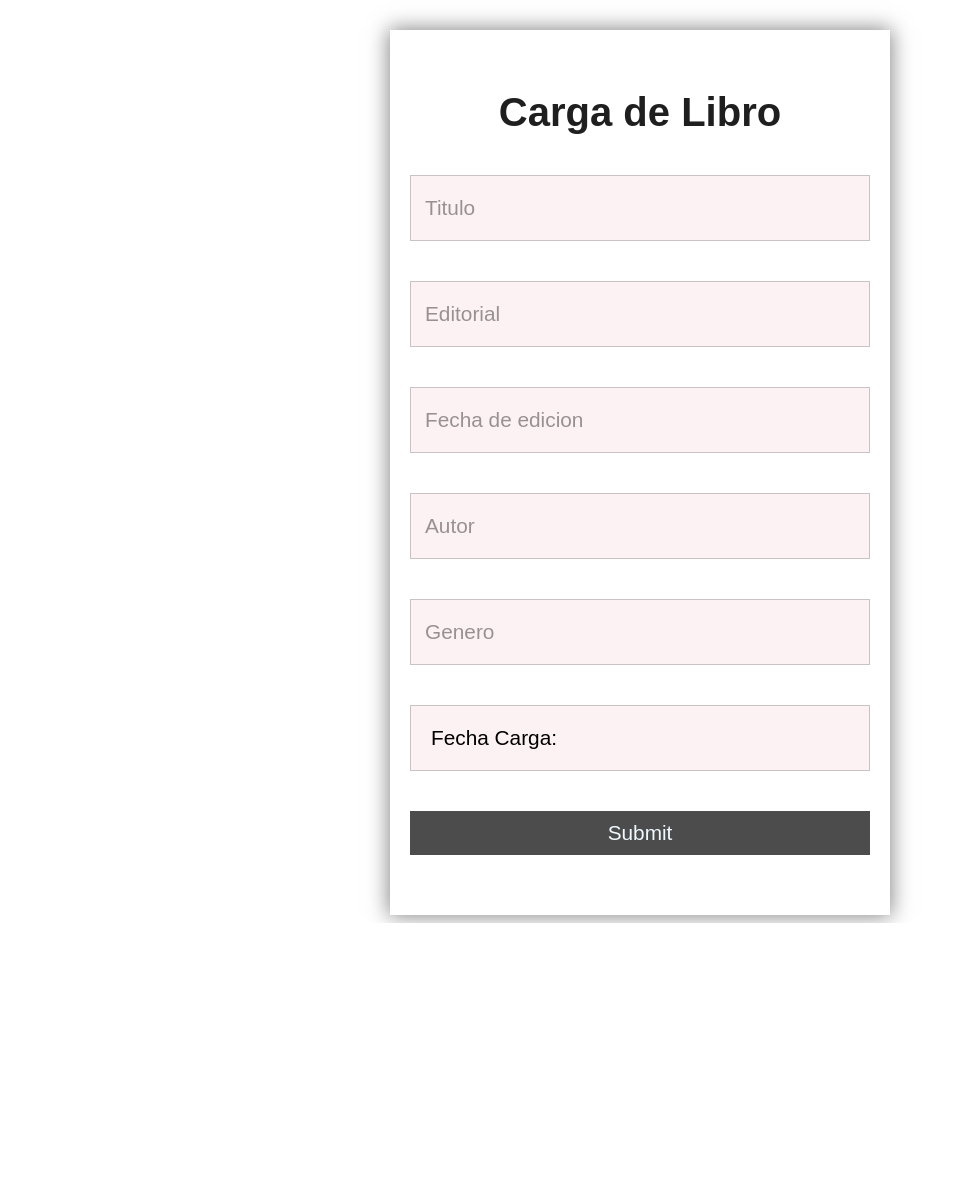
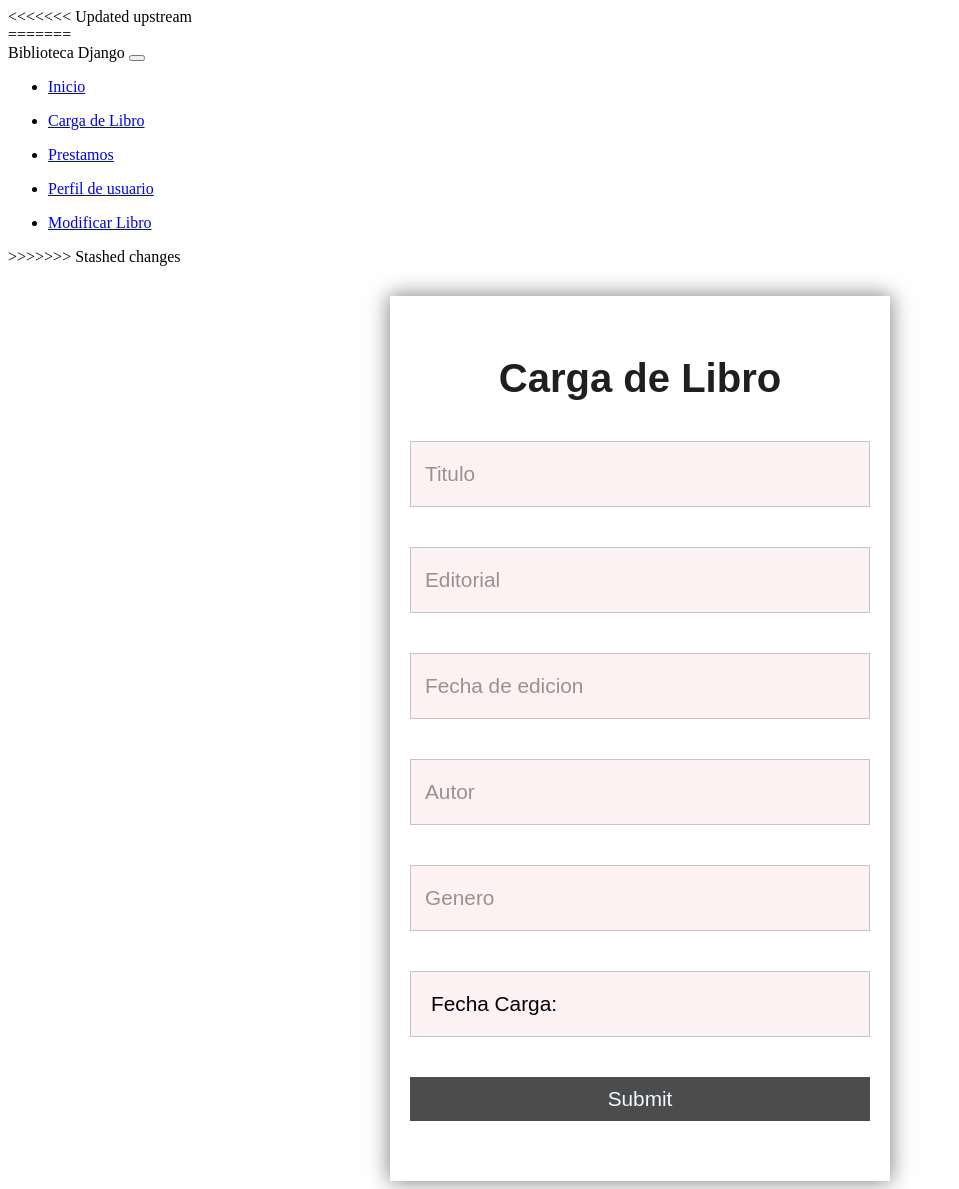
Before and after one commit to Seba9906/BibliotecaDjango, a Django app: template biblioteca_django/core/templates/core/altaLIbro.html in a window 1280 px wide. Shown: the whole page, without its empty margins (0-959 px from the left). Before the commit the page ends 923 px from the top, so only its background shows below. Run offline with Django 4.2, Linux system fonts and the light colour scheme; the template is opened without the code that fills it, so the values that code supplies are empty; parts of the project's set-up code (start-up, migrations or seed data) failed here and were passed over.

Commit message:
se crea modificacarLibro
se creal formulario para modificar libro y se comienza con la validacion

```diff
--- a/biblioteca_django/core/templates/core/base.html
+++ b/biblioteca_django/core/templates/core/base.html
@@ -9,7 +9,45 @@
     {% block extra_css %}{% endblock %}
 </head>
 <body>
+<<<<<<< Updated upstream
     <header>
+=======
+    <header>
+        <nav class="navbar navbar-expand-lg navbar-light bg-light">
+            <a class="navbar-brand">Biblioteca Django</a>
+            <button class="navbar-toggler" type="button" data-toggle="collapse" data-target="#navbarNav" aria-controls="navbarNav" aria-expanded="false" aria-label="Toggle navigation">
+                <span class="navbar-toggler-icon"></span>
+            </button>
+            <div class="collapse navbar-collapse" id="navbarNav">
+                <ul class="navbar-nav">
+                    <li class="nav-item">
+                        <a class="nav-link" href="{% url 'index' %}">Inicio</a>
+                    </li>
+                </ul>
+                <ul class="navbar-nav">
+                    <li class="nav-item">
+                        <a class="nav-link" href="{% url 'altaLibro' %}">Carga de Libro</a>
+                    </li>
+                </ul>
+                <ul class="navbar-nav">
+                    <li class="nav-item">
+                        <a class="nav-link" href="{% url 'prestamos' %}">Prestamos</a>
+                    </li>
+                </ul>
+                <ul class="navbar-nav">
+                    <li class="nav-item">
+                        <a class="nav-link" href="{% url 'usuario_perfil' %}">Perfil de usuario</a>
+                    </li>
+                </ul>
+                <ul class="navbar-nav">
+                    <li class="nav-item">
+                        <a class="nav-link" href="{% url 'modificacionLibro' %}">Modificar Libro</a>
+                    </li>
+                </ul>
+
+            </div>
+        </nav>
+>>>>>>> Stashed changes
     </header>
     <nav>
     </nav>
--- a/biblioteca_django/core/urls.py
+++ b/biblioteca_django/core/urls.py
@@ -1,5 +1,16 @@
 from django.urls import path
 from . import views
+<<<<<<< Updated upstream
+=======
+urlpatterns = [
+    path("inicio/", views.index, name="index"),
+    path("Modificacion/AltaLibro", views.altaLIbro, name="altaLibro"),
+    path("Modificacion/modificacionLibro", views.modificacionLibro, name="modificacionLibro"),
+    path('prestamos', views.v_prestamos,name='prestamos'),
+    path('usuario', views.usuario_perfil, name= 'usuario_perfil'),
+    path("libro_detalle/<int:id_libro>/", views.libro_detalle, name="libro_detalle"),
+]
+>>>>>>> Stashed changes
 
 urlpatterns = [
     path('Modificacion/AltaLibro',views.altaLIbro,name='altaLibro'),
```
Also changed, not shown: biblioteca_django/core/forms.py (added, +11 -0 lines), biblioteca_django/core/templates/core/modificacionLibro.html (added, +16 -0 lines), biblioteca_django/core/views.py (+20 -0 lines), biblioteca_django/core/static/core/css/modificacionLibro.css (added), 1 other file.
